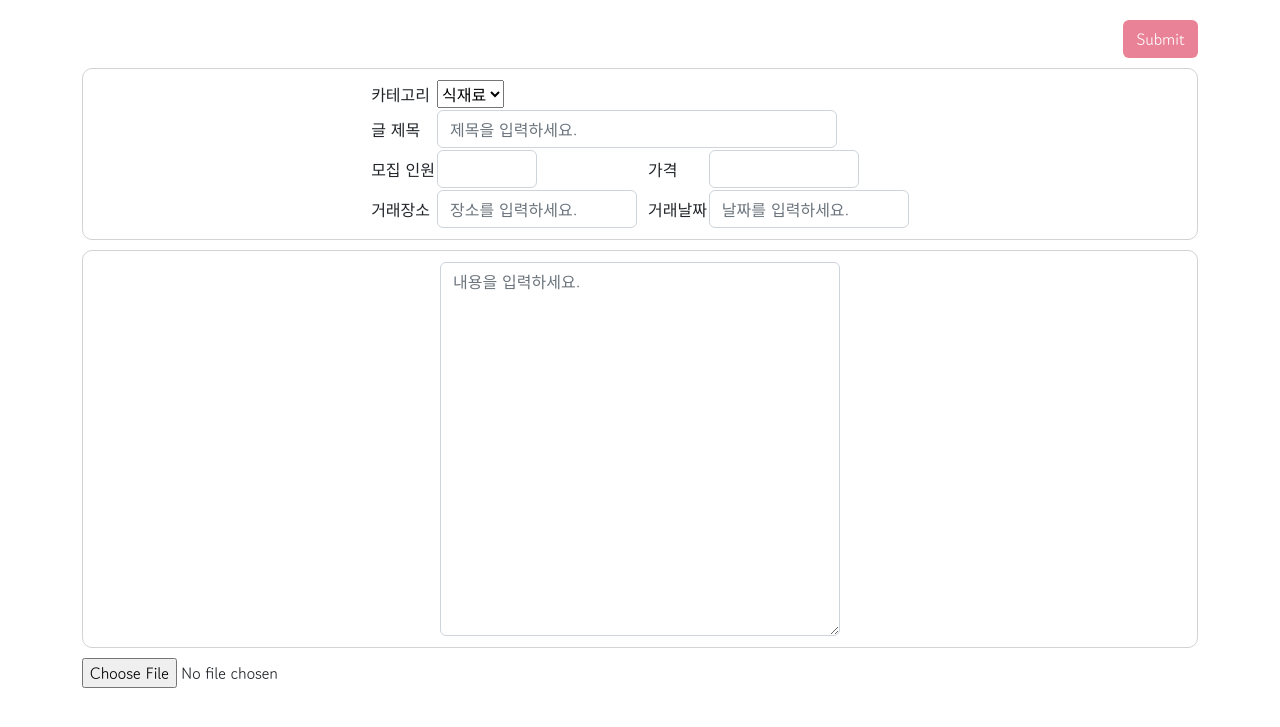
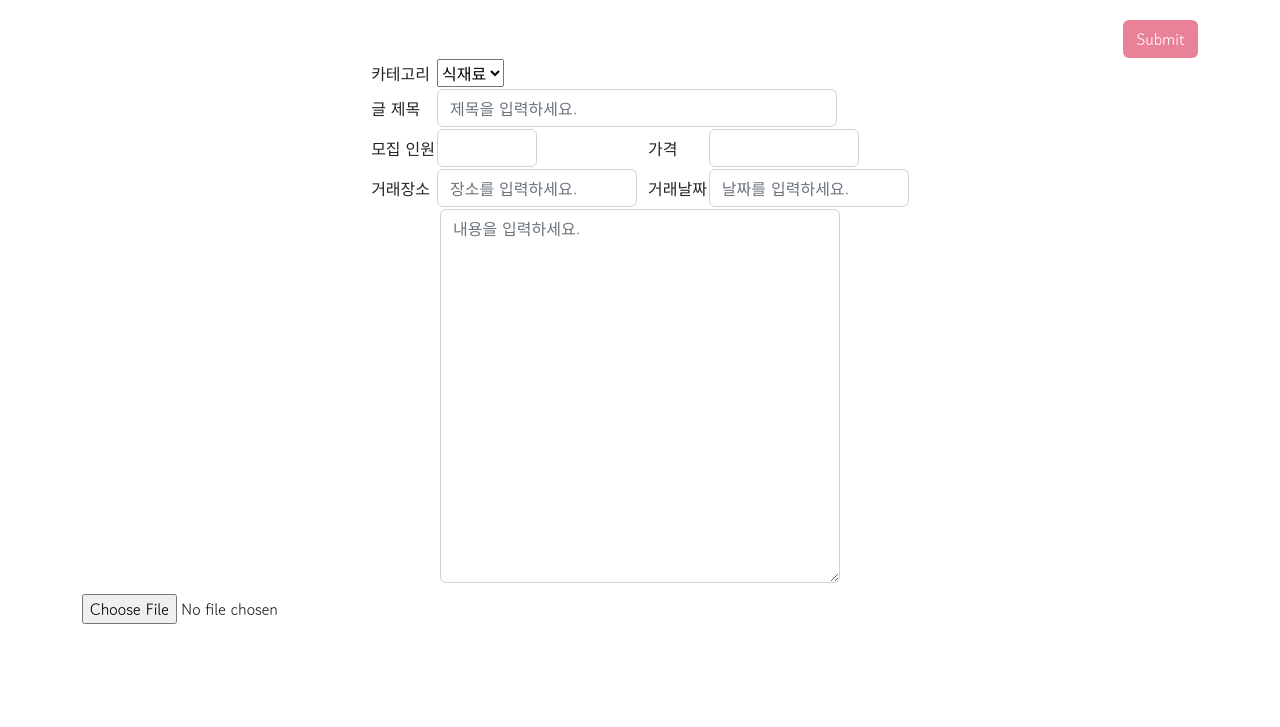
Before and after one commit to minsol1/buytogether, a Django app: page /create in a window 1280 px wide. Shown: the part 56-783 px from the top of the page. Run offline with Django 4.2, Linux system fonts and the light colour scheme.

Commit message:
board changed

```diff
--- a/buyTogether/static/style.css
+++ b/buyTogether/static/style.css
@@ -183,7 +183,7 @@
   color:white;
 }
 
-.crt_div{
+.{
   border:1px solid lightgray;
   border-radius: 10px;
   padding-top: 10px;
--- a/buyTogether/templates/purbd/category.html
+++ b/buyTogether/templates/purbd/category.html
@@ -67,11 +67,6 @@
     </div>
 
 
-  <div class="row justify-content-end" id="fix">
-    <div class="col-sm-6 col-md-4 p-2 purbd_home_div">
-        <button type="button"  class='post_button'><a href  ="{% url 'create' %}" style="text-decoration: none; color: white;">+</a></button>
-    </div>
-  </div>
 
 </div>
       <div class = "row purbd_home_div_category ">
--- a/buyTogether/templates/purbd/create.html
+++ b/buyTogether/templates/purbd/create.html
@@ -8,7 +8,8 @@
             <div style = "text-align: right;">
                 <input type="submit" class="btn crt_post_button" placeholder="작성"> </input>
             </div>
-            <div class="crt_div">
+            <div class = "crt_div">
+                <div>
                     <table style="margin:auto;">
                         <tr>
                             <td>카테고리 </td><td  colspan="3">{{form.category}}</td>
@@ -27,13 +28,14 @@
 
                     </table>
                 </div>
-            <div class="crt_div">
+                <div>
                     <table style="margin:auto;">
                         <tr>
                             <td>{{form.body}}</td>
 
                         </tr>
                     </table>
+                </div>
                 </div>
            <div style="margin-top: 10px">
             {{form.photo}}
--- a/buyTogether/templates/purbd/home.html
+++ b/buyTogether/templates/purbd/home.html
@@ -56,7 +56,7 @@
                   <h6 class="card-subtitle mb-2" style="text-align:right"><b>{{post.price}}원</b></h6>
 
                   <div class="purbd_home_location" ><img src="{%static 'images/location.png' %}" style="padding-right: 5px;  height: 20px; ">{{post.location}}</div>
-                  <div  class="purbd_home_meetTime"> <img src="{%static 'images/clock.png' %}" style="padding-right: 10px; height: 18px;">{{post.date}}</div>
+                  <div  class="purbd_home_meetTime"> <img src="{%static 'images/clock.png' %}" style="padding-right: 10px; height: 18px;">{{post.location}}</div>
 
                 </div>
                 <div class="card-footer">
```
Lines whose indentation alone changed are shown as unchanged.
